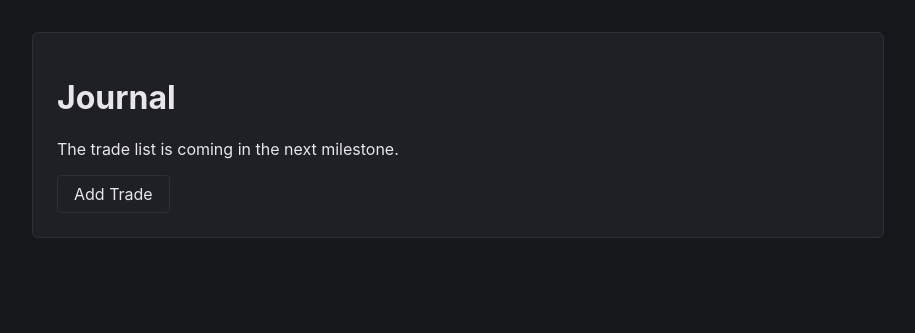
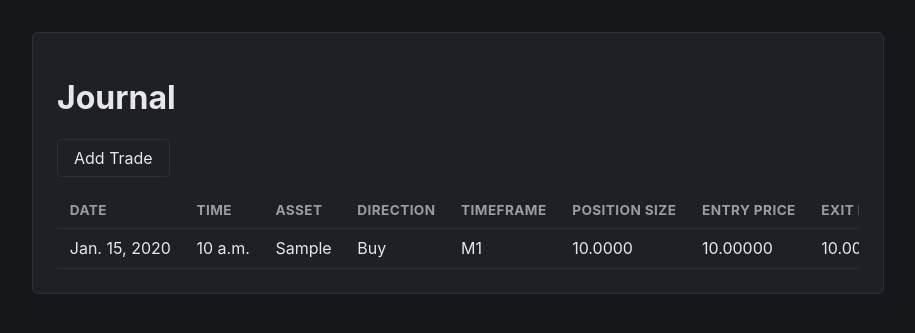
Before and after one commit to poria2899/trading_assistant, a Django app: page /journal/ in a window 1280 px wide. Shown: the part 51-384 px from the top of the page, without its empty margins (182-1097 px from the left). Run offline with Django 5.2, Linux system fonts and the light colour scheme; a user stored in the database is signed in; tables that the repository leaves empty hold one stand-in row (values such as "Sample post").

Commit message:
v 0.2.4.1

```diff
--- a/apps/journal/views.py
+++ b/apps/journal/views.py
@@ -8,12 +8,14 @@ from .models import Trade
 
 @login_required
 def index(request):
-    """Journal landing page.
+    """Journal landing page: the current user's trade list.
 
-    The trade list itself is a later milestone (Phase 2.4) — for now this
-    just links to Add Trade.
+    Ownership is enforced in the query itself (filter(user=request.user))
+    so this view can never return another user's trades. Ordering relies
+    on the Trade model's default ordering (-date, -time).
     """
-    return render(request, "journal/index.html")
+    trades = Trade.objects.filter(user=request.user)
+    return render(request, "journal/index.html", {"trades": trades})
 
 
 @login_required
--- a/static/css/base.css
+++ b/static/css/base.css
@@ -160,6 +160,35 @@ button, input[type="submit"] {
     border-radius: 4px;
 }
 
+.table-scroll {
+    overflow-x: auto;
+    margin-top: 1rem;
+}
+
+.trade-table {
+    width: 100%;
+    border-collapse: collapse;
+    white-space: nowrap;
+}
+
+.trade-table th,
+.trade-table td {
+    text-align: left;
+    padding: 0.6rem 0.8rem;
+    border-bottom: 1px solid var(--border);
+}
+
+.trade-table th {
+    color: var(--text-muted);
+    font-size: 0.85rem;
+    text-transform: uppercase;
+    letter-spacing: 0.03em;
+}
+
+.trade-table tbody tr:hover {
+    background: var(--bg);
+}
+
 fieldset {
     border: 1px solid var(--border);
     border-radius: 6px;
--- a/templates/journal/index.html
+++ b/templates/journal/index.html
@@ -5,9 +5,49 @@
 {% block content %}
 <div class="card">
     <h1>Journal</h1>
-    <p>The trade list is coming in the next milestone.</p>
     <div class="quick-links">
         <a href="{% url 'journal:add_trade' %}">Add Trade</a>
     </div>
+
+    {% if trades %}
+    <div class="table-scroll">
+        <table class="trade-table">
+            <thead>
+                <tr>
+                    <th>Date</th>
+                    <th>Time</th>
+                    <th>Asset</th>
+                    <th>Direction</th>
+                    <th>Timeframe</th>
+                    <th>Position Size</th>
+                    <th>Entry Price</th>
+                    <th>Exit Price</th>
+                    <th>Result</th>
+                    <th>Strategy</th>
+                    <th></th>
+                </tr>
+            </thead>
+            <tbody>
+                {% for trade in trades %}
+                <tr>
+                    <td>{{ trade.date }}</td>
+                    <td>{{ trade.time }}</td>
+                    <td>{{ trade.asset }}</td>
+                    <td>{{ trade.get_direction_display }}</td>
+                    <td>{{ trade.get_timeframe_display }}</td>
+                    <td>{{ trade.position_size }}</td>
+                    <td>{{ trade.entry_price }}</td>
+                    <td>{{ trade.exit_price|default_if_none:"—" }}</td>
+                    <td>{{ trade.get_result_display }}</td>
+                    <td>{{ trade.strategy|default:"—" }}</td>
+                    <td><a href="{% url 'journal:trade_detail' trade.pk %}">View</a></td>
+                </tr>
+                {% endfor %}
+            </tbody>
+        </table>
+    </div>
+    {% else %}
+    <p>No trades yet.</p>
+    {% endif %}
 </div>
 {% endblock %}
```
Also changed, not shown: apps/journal/tests.py (+77 -0 lines), package-lock.json (added).
